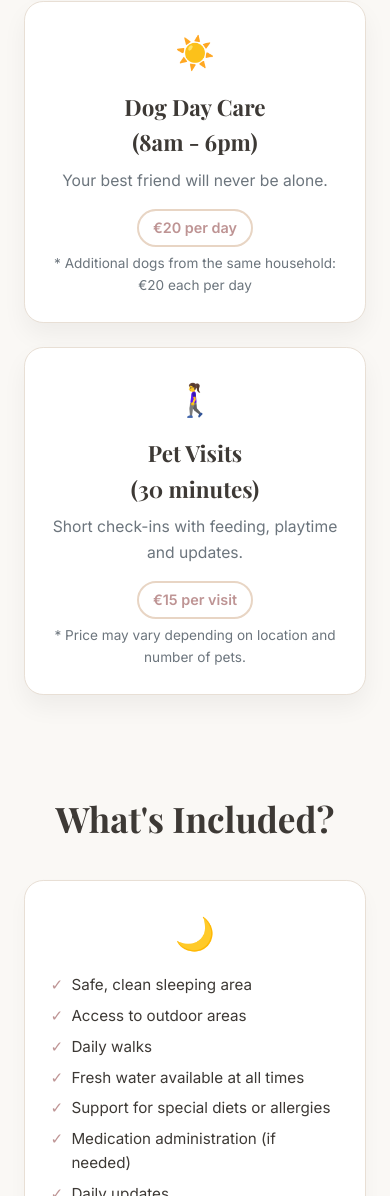
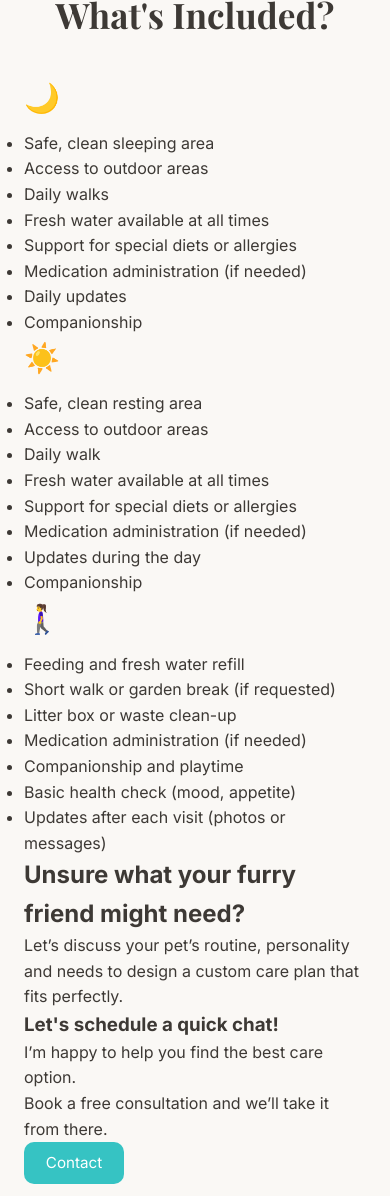
Before and after one commit to emanuelrferreira/pawsitive-house, a plain HTML site: page services.html in a window 390 px wide. Shown: the part 804-2000 px from the top of the page. Drawn offline with nearby package versions, Linux system fonts and the light colour scheme; a web font is replaced by a local one.

```diff
--- a/css/main.css
+++ b/css/main.css
@@ -232,8 +232,9 @@
 }
 
 .about-image-wrapper img{
-    width: auto;
+    width: 100%;
     height: auto;
+    max-width: 100%;
     border-radius: 0.75rem;
     box-shadow: 0 0.5rem 1rem rgba(0,0,0,0.1);
 }
@@ -243,6 +244,7 @@
     font-family: var(--font-body);
     font-size: 1rem;
     margin-top: 0.5rem;
+    max-width: 100%;
 }
 
 .about-content p{
@@ -280,12 +282,6 @@
     line-height: 1.2;
 }
 
-hr{
-    border: none;
-    border-top: 3px solid var(--primary);
-    width: 30%;
-    margin: 1rem auto;
-}
 
 .about-page-content h2{
     font-size: var(--font-size-h2);
@@ -306,7 +302,7 @@ hr{
 
 #carouselPets .card{
     border: none;
-    box-shadow: 0 4px 12px rgba(0,0,0,0.1);
+    box-shadow: 0 4px 12px rgba(0, 0, 0, 0.1);
     border-radius: 12px;
     overflow: hidden;
     background-color: #fff;
@@ -390,192 +386,7 @@ hr{
 }
 
 
-/* Services - Vinicius Brito */
-
-.services-hero {
-    background: linear-gradient(to bottom, var(--muted), var(--background));
-    padding: 3.5rem 0 2.5rem;
-}
-
-.services-hero .page-title {
-    font-family: var(--font-title);
-    font-size: var(--font-size-h1);
-    text-align: center;
-}
-
-.services-hero .page-subtitle {
-    text-align: center;
-    color: var(--sforeground);
-    max-width: 32rem;
-    margin: 0.5rem auto 0;
-}
-
-/* Cards Price - Vinicius Brito  */
-.services-pricing {
-    padding: 3rem 0 4rem;
-}
-
-.pricing-grid {
-    display: grid;
-    grid-template-columns: repeat(3, minmax(0, 1fr));
-    gap: 1.5rem;
-}
-
-.price-card {
-    background: #fff;
-    text-align: center;
-    border-radius: 1.2rem;
-    border: 1px solid var(--border);
-    padding: 1.6rem;
-    box-shadow: 0 12px 25px rgba(0, 0, 0, 0.05);
-}
-.price-card h3 {
-    font-family: var(--font-title);
-    font-size: 1.4rem;
-    margin-bottom: 0.4rem;
-}
-
-.price-description {
-    color: var(--grayaccent);
-    font-size: 0.98rem;
-    margin-bottom: 1rem;
-    margin-inline: auto;
-    max-width: 24rem;
-}
-
-.price-options {
-    margin-top: 1rem;
-    display: flex;
-    flex-direction: column;
-    align-items: center;
-}
-
-.price-badge {
-    display: inline-block;
-    padding: 0.35rem 0.9rem;
-    border-radius: 999px;
-    border: 2px solid var(--accent);
-    background: transparent;   /*https://www.w3schools.com/css/css_background.asp*/
-    color: var(--primary);
-    font-weight: 600;
-    font-size: 0.9rem;
-}
-
-.price-note {
-    margin-top: 0.4rem;
-    font-size: 0.85rem;
-    color: var(--grayaccent);
-}
-
-
-.price-card .feature-icon {
-    font-size: 2rem;
-    margin-bottom: 0.7rem;
-}
-
-/* What is included section - Vinicius Brito */
-.services-details {
-    padding: 2rem 0 4rem;
-}
-
-.details-grid {
-    display: grid;
-    grid-template-columns: repeat(3, minmax(0, 1fr));
-    gap: 1.5rem;
-}
-
-.detail-card {
-    background: #fff;
-    border-radius: 1.2rem;
-    border: 1px solid var(--border);
-    padding: 1.6rem;
-    box-shadow: 0 10px 20px rgba(0, 0, 0, 0.03);
-}
-
-.detail-card .feature-icon {
-    text-align: center;
-    font-size: 2rem;
-    display: block;
-    margin-bottom: 1rem;
-}
-
-.detail-card h3 {
-    font-family: var(--font-title);
-    font-size: 1.3rem;
-    margin-bottom: 0.6rem;
-}
-
-.price-card h3 .service-subtitle {
-    display: block;
-}
-
-.detail-card h4 {
-    font-size: 0.95rem;
-    text-transform: uppercase;
-    letter-spacing: 0.04em;
-    color: var(--grayaccent);
-    margin: 0.6rem 0;
-}
-
-.detail-list {
-    list-style: none;
-    padding-left: 0;
-    font-size: 0.95rem;
-}
-
-.detail-list li {
-    position: relative;
-    padding-left: 1.3rem;
-    margin-bottom: 0.4rem;
-}
-
-/* Checkmark icon - Vinicius Brito */
-.detail-list li::before {
-    content: "✓";
-    position: absolute;
-    left: 0;
-    color: var(--primary);
-}
-
-/* Finishing Page - Services- Vinicius Brito*/
-.services-contact {
-    padding: 3rem 0 4rem;
-    text-align: center;
-}
-
-.services-contact h2 {
-    font-family: var(--font-title);
-    font-size: var(--font-size-h2);
-    margin-bottom: 0.8rem;
-}
-
-.services-contact p {
-    max-width: 34rem;
-    margin: 0 auto 2rem;
-}
-
-.contact-card {
-    background: #fff;
-    border-radius: 1.2rem;
-    border: 1px solid var(--border);
-    padding: 2rem 1.8rem;
-    max-width: 32rem;
-    margin: 0 auto;
-    box-shadow: 0 16px 30px rgba(0, 0, 0, 0.05);
-}
-
-.contact-card h3 {
-    font-family: var(--font-title);
-    margin-bottom: 0.6rem;
-}
-
-/* Responsive - Services - Vinicius Brito */
-@media (max-width: 900px) {
-    .pricing-grid,
-    .details-grid {
-        grid-template-columns: 1fr;
-    }
-}
+/* services */
 
 /* Contact Page - Emanuel, Vinicius and Priscila*/
 
```
Also changed, not shown: contact.html (+2 -2 lines).
